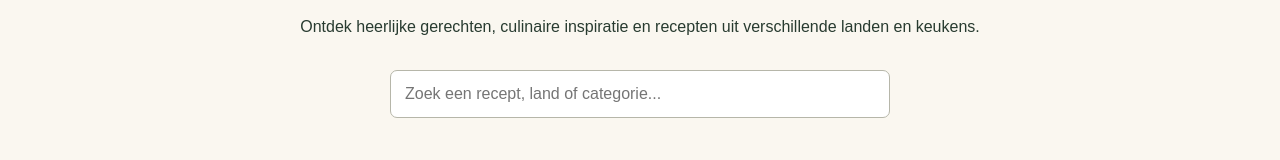
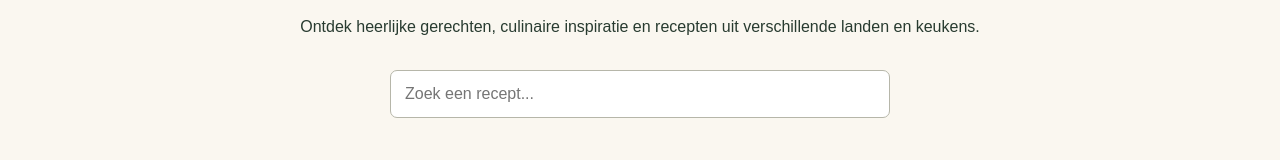
Before and after one commit to bartvandijck4kok-blip/kookworkshops, a plain HTML site: page index.html in a window 1280 px wide. Shown: the part 503-663 px from the top of the page. Drawn offline with Linux system fonts and the light colour scheme.

Commit message:
Update index.html

```diff
--- a/index.html
+++ b/index.html
@@ -1,4 +1,3 @@
-
 <!DOCTYPE html>
 <html lang="nl">
 <head>
@@ -223,7 +222,7 @@ footer {
         <input
           type="search"
           id="zoekveld"
-          placeholder="Zoek een recept, land of categorie..."
+          placeholder="Zoek een recept..."
           aria-label="Zoek een recept"
           oninput="zoekRecepten()">
     </div>
```
